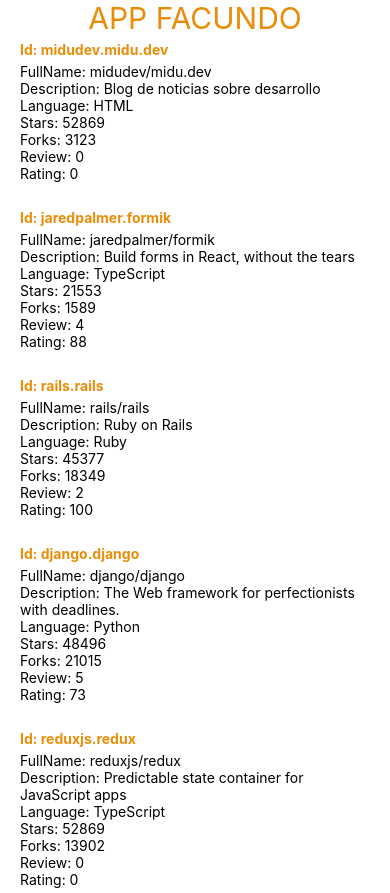
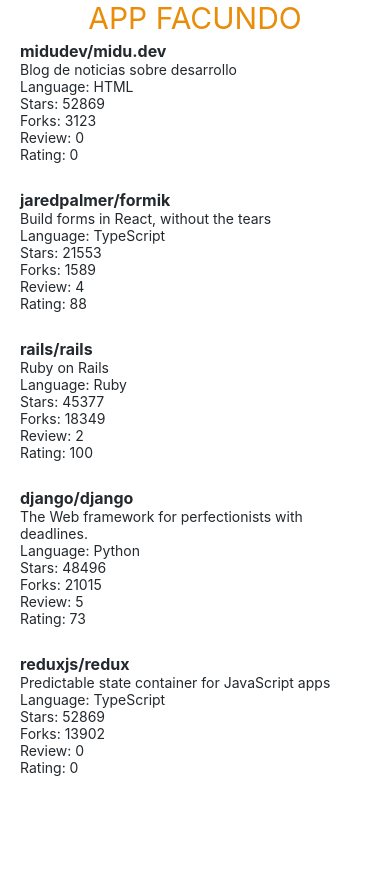
Before and after one commit to Facodex/REPOSITORY-APP-REACT-NATIVE-, a React Native app: screen / in a window 390 px wide. After the commit the page ends 844 px from the top, so only its background shows below. Built offline with nearby package versions, Linux system fonts and the light colour scheme.

Commit message:
adding styles in different ways

```diff
--- a/src/components/RepositoryItem.jsx
+++ b/src/components/RepositoryItem.jsx
@@ -1,5 +1,6 @@
 import React from 'react'
 import { View, Text, StyleSheet } from "react-native";
+import StyledText from './StyledText';
 
 const RepositoryItem = (props) => (
         <View
@@ -7,14 +8,13 @@ const RepositoryItem = (props) => (
             style={styles.container}
         >
 
-            <Text style={styles.strong}>Id: {props.id}</Text>
-            <Text>FullName: {props.fullName}</Text>
-            <Text>Description: {props.description}</Text>
-            <Text>Language: {props.language}</Text>
-            <Text>Stars: {props.stargazersCount}</Text>
-            <Text>Forks: {props.forksCount}</Text>
-            <Text>Review: {props.reviewCount}</Text>
-            <Text>Rating: {props.ratingAverage}</Text>
+            <StyledText fontSize='subheading' fontWeight='bold'>{props.fullName}</StyledText>
+            <StyledText >{props.description}</StyledText>
+            <StyledText >Language: {props.language}</StyledText>
+            <StyledText >Stars: {props.stargazersCount}</StyledText>
+            <StyledText >Forks: {props.forksCount}</StyledText>
+            <StyledText >Review: {props.reviewCount}</StyledText>
+            <StyledText >Rating: {props.ratingAverage}</StyledText>
 
         </View>
 );
--- /dev/null
+++ b/src/components/StyledText.jsx
@@ -0,0 +1,43 @@
+import React from 'react';
+import { Text, StyleSheet } from 'react-native';
+import theme from '../theme';
+
+const styles = StyleSheet.create({
+    text: {
+        fontSize: theme.fontSizes.body,
+        color: theme.colors.textPrimary,
+        fontFamily: theme.fonts.main,
+        fontWeight: theme.fontWeights.normal
+    },
+    colorPrimary: {
+        color: theme.colors.primary
+    },
+    colorSecondary: {
+        color: theme.colors.textSecondary
+    },
+    bold: {
+        fontWeight: theme.fontWeights.bold
+    },
+    subheading: {
+        fontSize: theme.fontSizes.subheading
+    }
+});
+
+// Este componente devolvera un texto que tuviese un estilo
+export default function StyledText({ children, color, fontSize, fontWeight, style, ...restOfProps }) {
+
+    const textStyles = [
+        styles.text,
+        color === 'primary' && styles.colorPrimary,
+        color === 'secondary' && styles.colorSecondary,
+        fontSize === 'subheading' && styles.subheading,
+        fontWeight === 'bold' && styles.bold,
+        style
+    ]
+
+    return (
+        <Text style={textStyles} {...restOfProps}>
+            {children}
+        </Text>
+    )
+};
--- /dev/null
+++ b/src/theme.js
@@ -0,0 +1,20 @@
+const theme = {
+    colors: {
+        textPrimary: '#24292e',
+        textSecondary: '#586069',
+        primary: "#0366d6"
+    },
+    fontSizes: {
+        body: 14,
+        subheading: 16
+    },
+    fonts: {
+        main: 'System'
+    },
+    fontWeights: {
+        normal: '400',
+        bold: '700'
+    }
+}
+
+export default theme;
```
